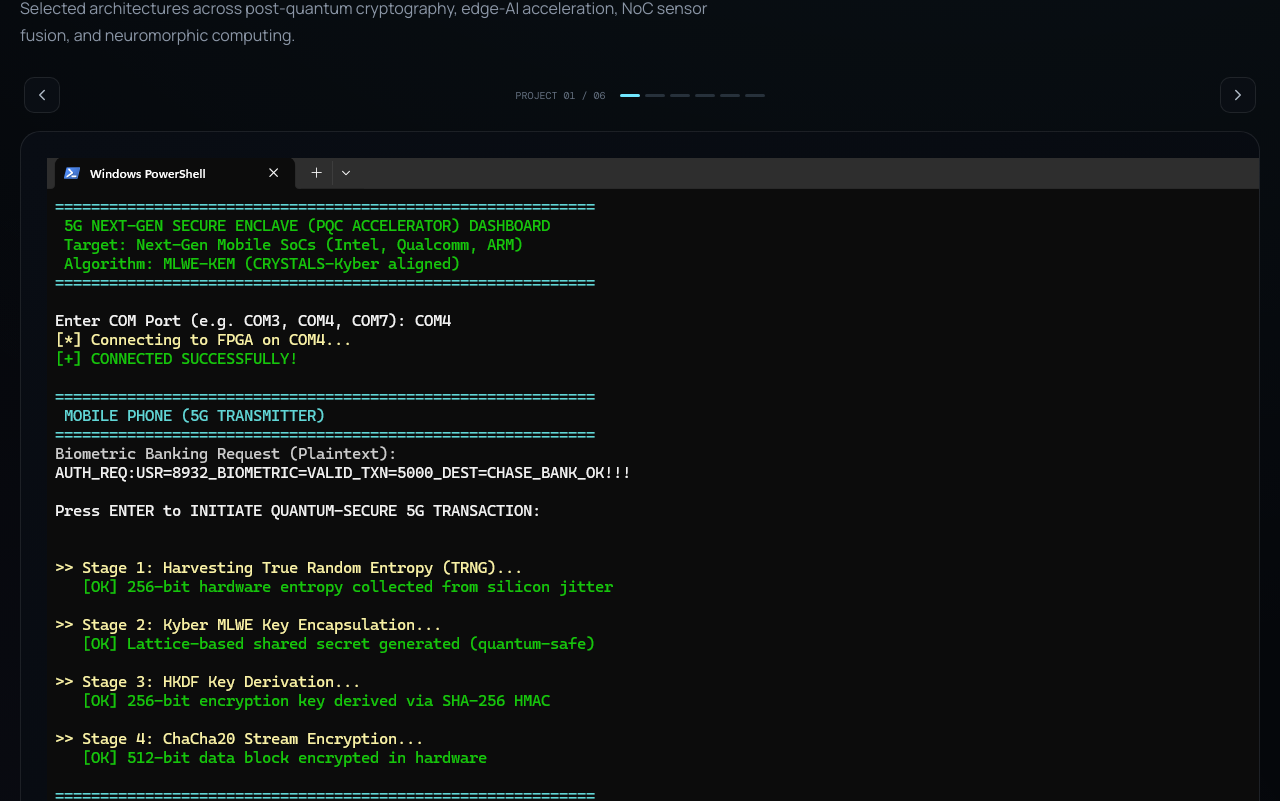
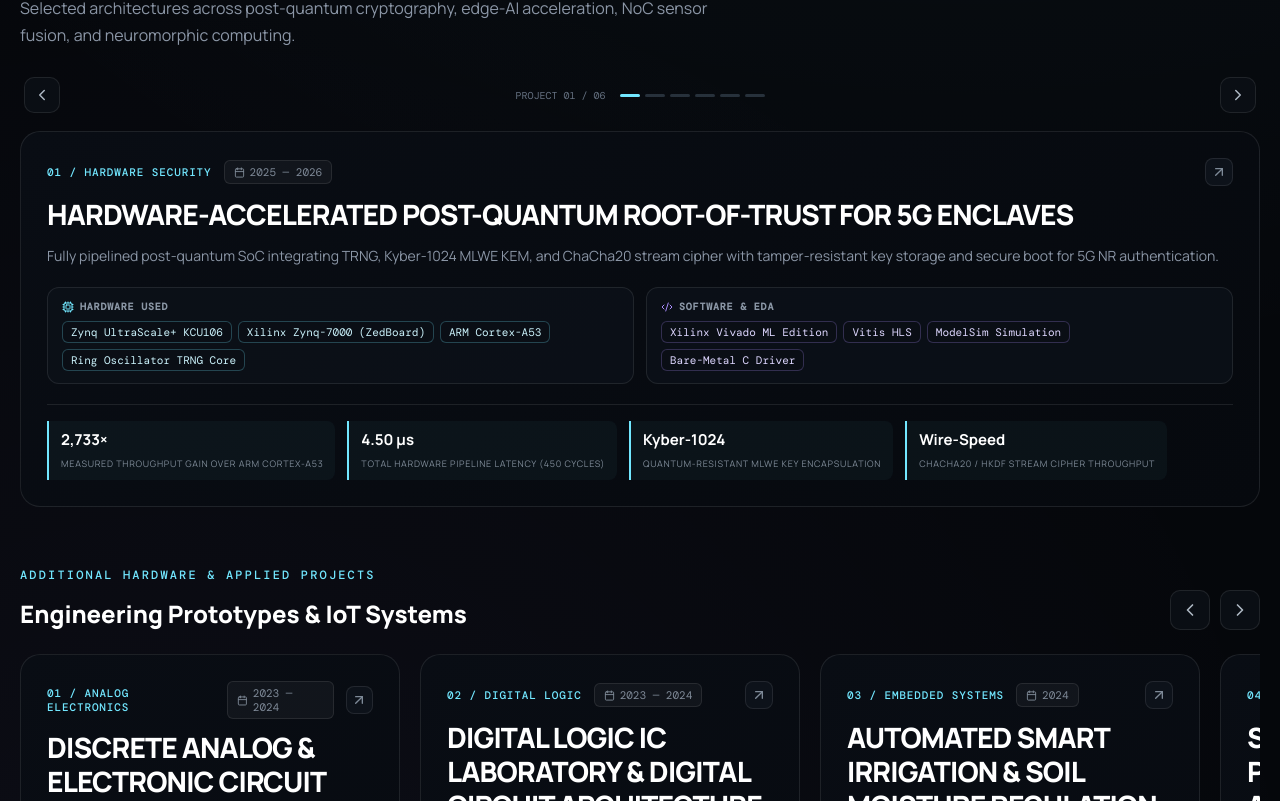
Before and after one commit to Charunivethitha-S/charunivethitha_S_portfolio, a Next.js app: page / in a window 1280 px wide. Shown: the part 1399-2200 px from the top of the page. Built offline with nearby package versions, Linux system fonts and the light colour scheme.

Commit message:
Refactor ProjectCard component
Refactor ProjectCard component to streamline rendering logic and improve code readability.

```diff
--- a/components/ProjectCard.tsx
+++ b/components/ProjectCard.tsx
@@ -11,32 +11,8 @@
     ? project.software
     : project.technologies.slice(2);
 
-  const mainImage = project.gallery && project.gallery.length > 0 ? project.gallery[0].url : null;
-
   return (
-    <Link href={`/projects/${project.slug}`} className="project-card-v2 group block">
-      {/* Top Image Preview for Each Slide / Card */}
-      {mainImage && (
-        <div className="relative w-full aspect-video bg-[#05070a] rounded-xl overflow-hidden mb-4 border border-[#1e293b] flex items-center justify-center">
-          <img
-            src={mainImage}
-            alt={project.title}
-            className="w-full h-full object-cover group-hover:scale-105 transition-transform duration-300"
-            onError={(e) => {
-              const img = e.currentTarget;
-              const src = img.src;
-              if (src.endsWith('.png')) {
-                img.src = src.replace('.png', '.jpeg');
-              } else if (src.endsWith('.jpeg')) {
-                img.src = src.replace('.jpeg', '.jpg');
-              } else if (src.endsWith('.jpg')) {
-                img.src = src.replace('.jpg', '.PNG');
-              }
-            }}
-          />
-        </div>
-      )}
-
+    <Link href={`/projects/${project.slug}`} className="project-card-v2">
       {/* Card Header: Category & Timeline */}
       <div className="card-top-row">
         <span className="card-cat-badge">0{index + 1} / {project.category}</span>
```
